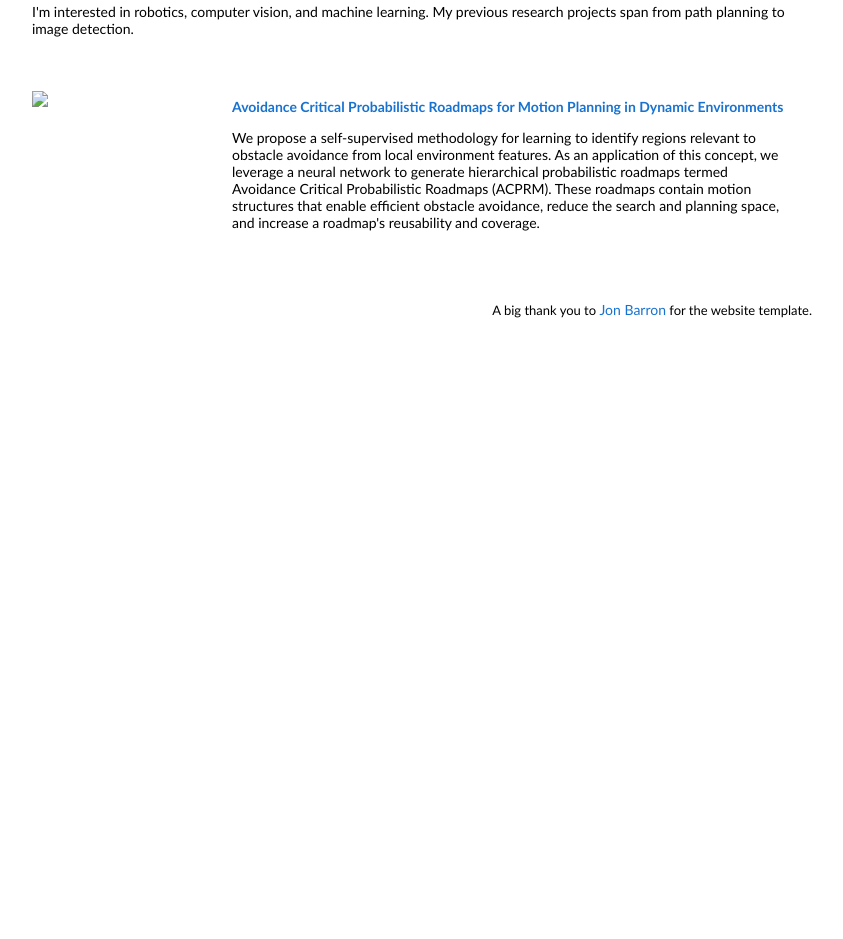
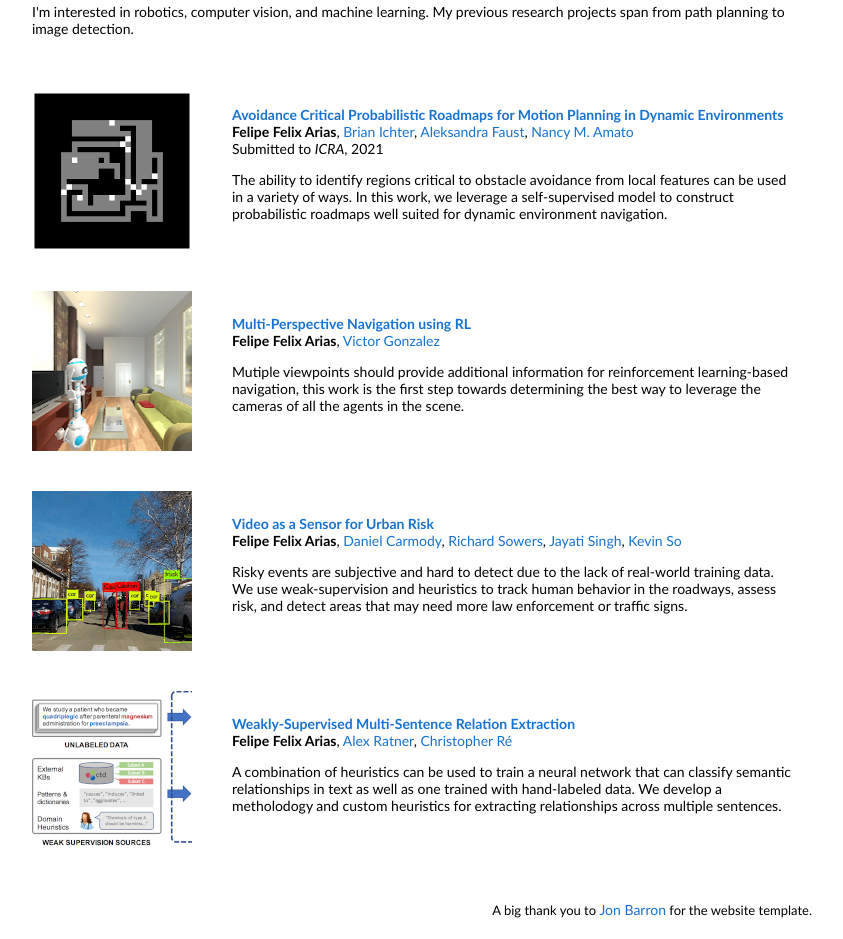
Before and after one commit to felipefelixarias/felipefelixarias.github.io, a plain HTML site: page index.html in a window 1280 px wide. Shown: the part 493-1432 px from the top of the page, without its empty margins (228-1071 px from the left). Before the commit the page ends 832 px from the top, so only its background shows below. Drawn offline with Linux system fonts and the light colour scheme.

Commit message:
added project links to main page

```diff
--- a/index.html
+++ b/index.html
@@ -45,21 +45,21 @@
         </tbody></table>
         <table style="width:100%;border:0px;border-spacing:0px;border-collapse:separate;margin-right:auto;margin-left:auto;"><tbody>
 
-          <tr onmouseout="porlight_stop()" onmouseover="porlight_start()">
+          <tr onmouseout="acprm_stop()" onmouseover="acprm_start()">
             <td style="padding:20px;width:20px;vertical-align:middle">
               <div class="one">
-                <div class="two" id='porlight_image'><img src='images/second_robot.jpg'></div>
-                <img src='images/first_robot.jpg'>
+                <div class="two" id='acprm_image'><img src='images/acprm_2.png'></div>
+                <img src='images/acprm_1.png'>
               </div>
               <script type="text/javascript">
-                function porlight_start() {
-                  document.getElementById('porlight_image').style.opacity = "1";
+                function acprm_start() {
+                  document.getElementById('acprm_image').style.opacity = "1";
                 }
 
-                function porlight_stop() {
-                  document.getElementById('porlight_image').style.opacity = "0";
+                function acprm_stop() {
+                  document.getElementById('acprm_image').style.opacity = "0";
                 }
-                porlight_stop()
+                acprm_stop()
               </script>
             </td>
             <td style="padding:20px;width:75%;vertical-align:middle">
@@ -67,8 +67,110 @@
                 <papertitle>Avoidance Critical Probabilistic Roadmaps for Motion Planning in Dynamic Environments</papertitle>
               </a>
               <br>
+              <strong>Felipe Felix Arias</strong>,
+              <a href="http://brianichter.com/">Brian Ichter</a>,
+              <a href="https://www.afaust.info/">Aleksandra Faust</a>,
+              <a href="https://parasollab.web.illinois.edu/people/amato/">Nancy M. Amato</a>
+              <br>
+              Submitted to <em>ICRA</em>, 2021
+              <br>
+              <p>The ability to identify regions critical to obstacle avoidance from local features can be used in a variety of ways. In this work, we leverage a self-supervised model to construct probabilistic roadmaps well suited for dynamic environment navigation.</p>
+            </td>
+          </tr>
+
+          <tr onmouseout="multi_pers_stop()" onmouseover="multi_pers_start()">
+            <td style="padding:20px;width:20px;vertical-align:middle">
+              <div class="one">
+                <div class="two" id='multi_pers_image'><img src='images/multi_pers_2.png'></div>
+                <img src='images/multi_pers_1.png'>
+              </div>
+              <script type="text/javascript">
+                function multi_pers_start() {
+                  document.getElementById('multi_pers_image').style.opacity = "1";
+                }
+
+                function multi_pers_stop() {
+                  document.getElementById('multi_pers_image').style.opacity = "0";
+                }
+                multi_pers_stop()
+              </script>
+            </td>
+            <td style="padding:20px;width:75%;vertical-align:middle">
+              <a href="multi-perspective-navigation/index.html">
+                <papertitle>Multi-Perspective Navigation using RL</papertitle>
+              </a>
+              <br>
+              <strong>Felipe Felix Arias</strong>,
+              <a href="https://www.victorgonzalez.info/">Victor Gonzalez</a>
+              <br>
               <p></p>
-              <p>We propose a self-supervised methodology for learning to identify regions relevant to obstacle avoidance from local environment features. As an application of this concept, we leverage a neural network to generate hierarchical probabilistic roadmaps termed Avoidance Critical Probabilistic Roadmaps (ACPRM). These roadmaps contain motion structures that enable efficient obstacle avoidance, reduce the search and planning space, and increase a roadmap's reusability and coverage.</p>
+              <p>Mutiple viewpoints should provide additional information for reinforcement learning-based navigation, this work is the first step towards determining the best way to leverage the cameras of all the agents in the scene.</p>
+            </td>
+          </tr>
+
+
+          <tr onmouseout="video_sensor_stop()" onmouseover="video_sensor_start()">
+            <td style="padding:20px;width:20px;vertical-align:middle">
+              <div class="one">
+                <div class="two" id='video_sensor_image'><img src='images/video_sensor_2.gif'></div>
+                <img src='images/video_sensor_1.png'>
+              </div>
+              <script type="text/javascript">
+                function video_sensor_start() {
+                  document.getElementById('video_sensor_image').style.opacity = "1";
+                }
+
+                function video_sensor_stop() {
+                  document.getElementById('video_sensor_image').style.opacity = "0";
+                }
+                video_sensor_stop()
+              </script>
+            </td>
+            <td style="padding:20px;width:75%;vertical-align:middle">
+              <a href="video-as-a-sensor/index.html">
+                <papertitle>Video as a Sensor for Urban Risk</papertitle>
+              </a>
+              <br>
+              <strong>Felipe Felix Arias</strong>,
+              <a href="https://danrcarmody.com/">Daniel Carmody</a>,
+              <a href="http://publish.illinois.edu/r-sowers/">Richard Sowers</a>,
+              <a href="https://www.linkedin.com/in/jayati-singh">Jayati Singh</a>,
+              <a href=".">Kevin So</a>
+              <br>
+              <p></p>
+              <p>Risky events are subjective and hard to detect due to the lack of real-world training data. We use weak-supervision and heuristics to track human behavior in the roadways, assess risk, and detect areas that may need more law enforcement or traffic signs.</p>
+            </td>
+          </tr>
+
+
+          <tr onmouseout="multi_sent_stop()" onmouseover="multi_sent_start()">
+            <td style="padding:20px;width:20px;vertical-align:middle">
+              <div class="one">
+                <div class="two" id='multi_sent_image'><img src='images/multi_sent_2.gif'></div>
+                <img src='images/multi_sent_1.png'>
+              </div>
+              <script type="text/javascript">
+                function multi_sent_start() {
+                  document.getElementById('multi_sent_image').style.opacity = "1";
+                }
+
+                function multi_sent_stop() {
+                  document.getElementById('multi_sent_image').style.opacity = "0";
+                }
+                multi_sent_stop()
+              </script>
+            </td>
+            <td style="padding:20px;width:75%;vertical-align:middle">
+              <a href="multi-perspective-navigation/index.html">
+                <papertitle>Weakly-Supervised Multi-Sentence Relation Extraction</papertitle>
+              </a>
+              <br>
+              <strong>Felipe Felix Arias</strong>,
+              <a href="https://ajratner.github.io/">Alex Ratner</a>,
+              <a href="https://cs.stanford.edu/~chrismre/">Christopher Ré</a>
+              <br>
+              <p></p>
+              <p>A combination of heuristics can be used to train a neural network that can classify semantic relationships in text as well as one trained with hand-labeled data. We develop a metholodogy and custom heuristics for extracting relationships across multiple sentences.</p>
             </td>
           </tr>
 
```
Also changed, not shown: images/acprm_1.png (added), images/acprm_2.png (added), images/first_robot.png (deleted), images/multi_pers_1.png (added), images/multi_pers_2.png (added), images/multi_sent_1.png (added), images/multi_sent_2.gif (added), images/second_robot.png (deleted), images/video_sensor_1.png (added), images/video_sensor_2.gif (added), images/video_sensor_2.png (added).
